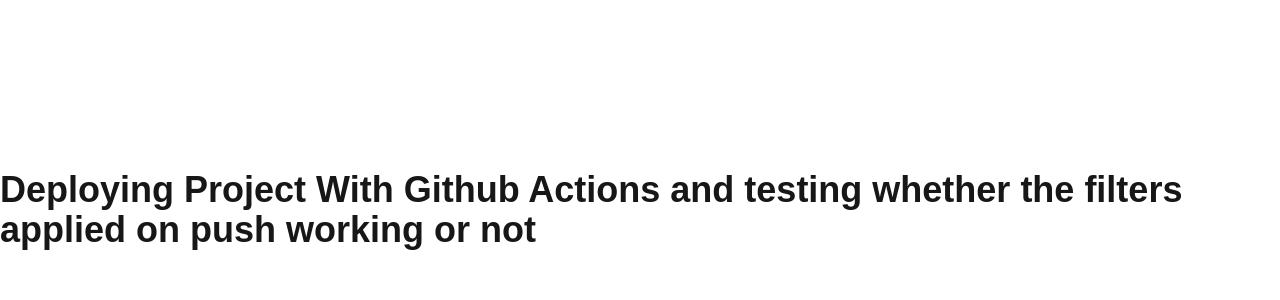
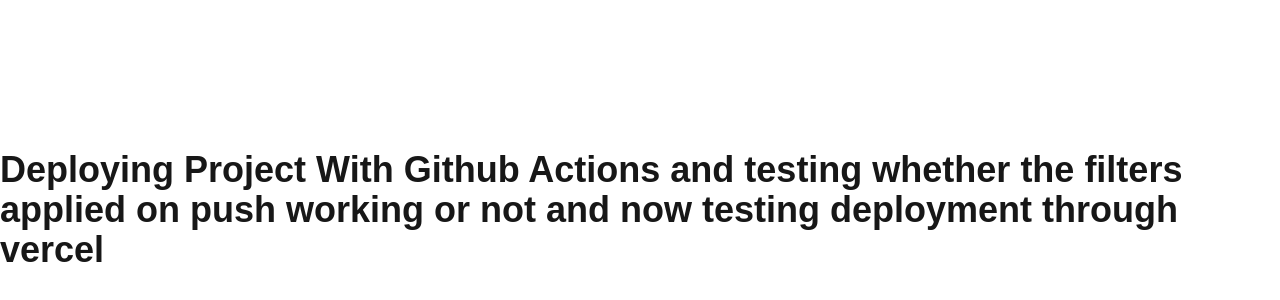
Before and after one commit to TheYashJain17/project_deployment_with_github_actions, a Next.js app: page / in a window 1280 px wide. Shown: the part 190-490 px from the top of the page. Built offline with nearby package versions, Linux system fonts and the light colour scheme.

Commit message:
Configured The Pipeline To Automatically Deploy The Project On Vercel.

```diff
--- a/src/app/page.tsx
+++ b/src/app/page.tsx
@@ -4,7 +4,7 @@
   return (
     <div className='flex items-center justify-center min-h-screen text-4xl font-bold'>
 
-      Deploying Project With Github Actions and testing whether the filters applied on push working or not
+      Deploying Project With Github Actions and testing whether the filters applied on push working or not and now testing deployment through vercel
 
     </div>
 
```
